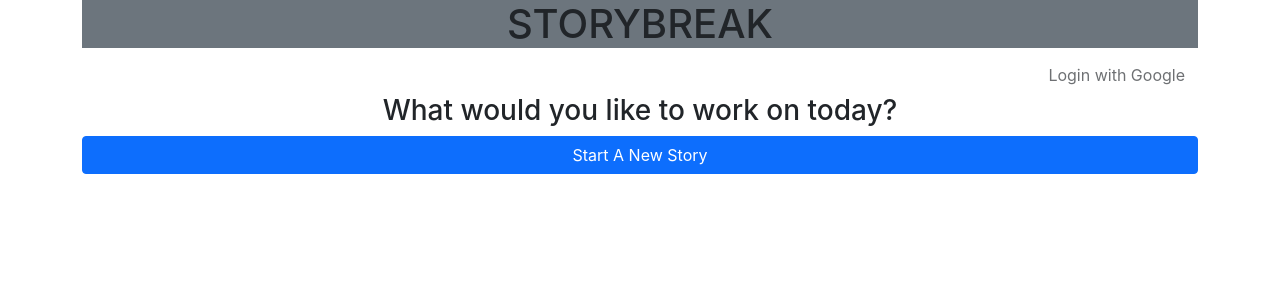
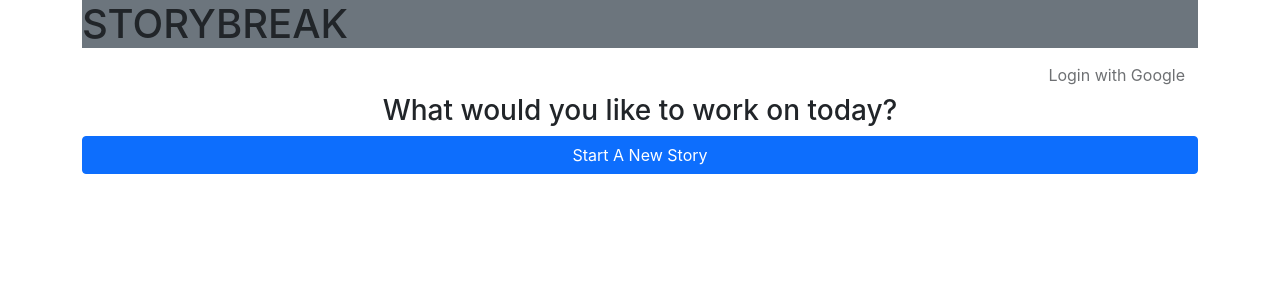
Before and after one commit to ringolingo/storybreak_front_end, a React (Create React App) app: page / in a window 1280 px wide. Shown: the top 300 px of the page. Built offline with nearby package versions, Linux system fonts and the light colour scheme.

Commit message:
config proxy

```diff
--- a/package.json
+++ b/package.json
@@ -11,6 +11,7 @@
     "bootstrap": "^4.6.0",
     "draft-js": "^0.11.7",
     "gh-pages": "^3.1.0",
+    "https-proxy-agent": "^5.0.0",
     "react": "^17.0.1",
     "react-bootstrap": "^1.4.3",
     "react-dom": "^17.0.1",
@@ -18,6 +19,7 @@
     "react-router-dom": "^5.2.0",
     "react-scripts": "4.0.1",
     "reactstrap": "^8.9.0",
+    "request": "^2.88.2",
     "sass": "^1.32.6",
     "web-vitals": "^0.2.4"
   },
--- a/src/App.js
+++ b/src/App.js
@@ -459,7 +459,7 @@ function App() {
 
   return (
     <div className="site-body">
-      <div className="header__site-name sticky-top bg-secondary">
+      <div className="sticky-top bg-secondary">
         <h1>STORYBREAK</h1>
       </div>
 
```
